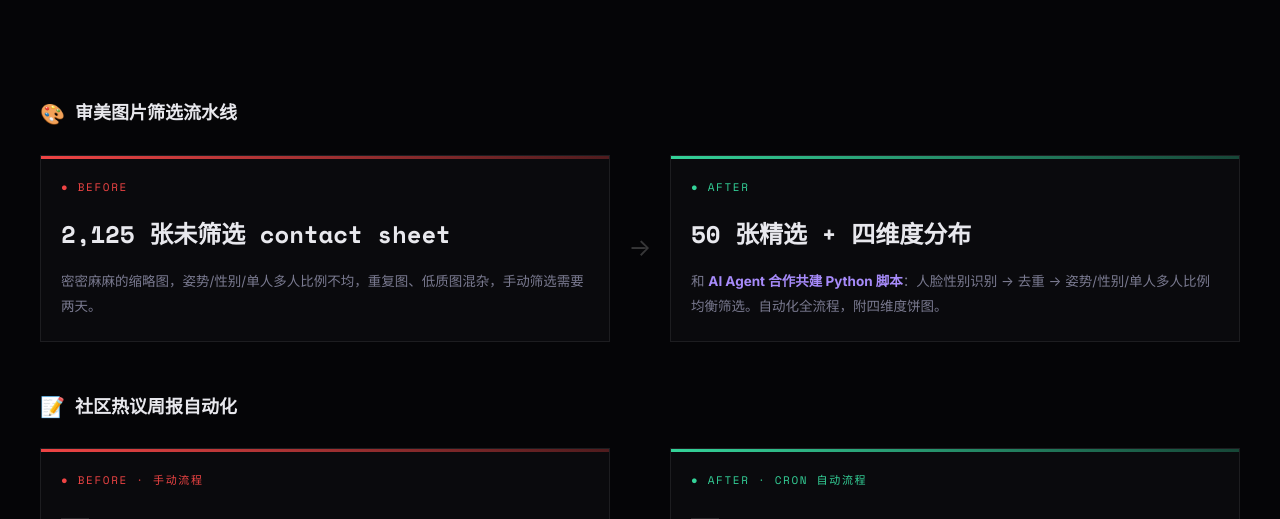
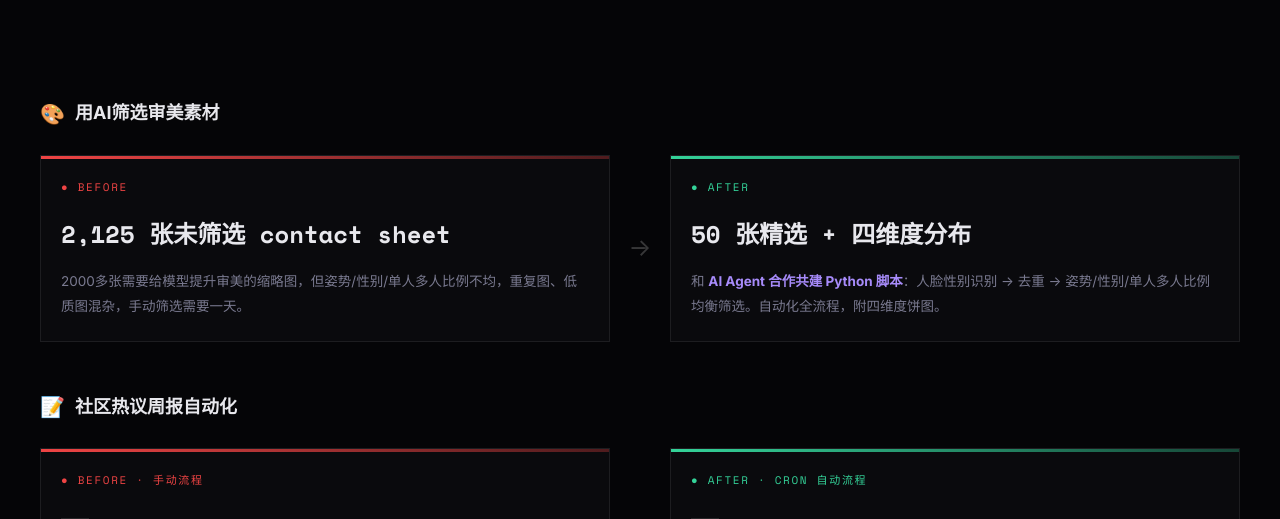
Before and after one commit to yiz679454-oss/limo-builder, a plain HTML site: page index.html in a window 1280 px wide. Shown: the part 1588-2107 px from the top of the page. Drawn offline with nearby package versions, Linux system fonts and the light colour scheme.

Commit message:
fix: update aesthetic filter title and desc

```diff
--- a/index.html
+++ b/index.html
@@ -435,12 +435,12 @@ img{display:block;max-width:100%}
  <div style="margin-top:100px">
   <!-- 审美图片筛选流水线 -->
   <div class="compare-block fade-up">
-   <div class="compare-block-title"><span class="emoji">🎨</span> 审美图片筛选流水线</div>
+   <div class="compare-block-title"><span class="emoji">🎨</span> 用AI筛选审美素材</div>
    <div class="compare-row">
     <div class="compare-col before-col">
      <div class="compare-label before">● BEFORE</div>
      <div class="compare-stat">2,125 张未筛选 contact sheet</div>
-     <p class="compare-text">密密麻麻的缩略图，姿势/性别/单人多人比例不均，重复图、低质图混杂，手动筛选需要两天。</p>
+     <p class="compare-text">2000多张需要给模型提升审美的缩略图，但姿势/性别/单人多人比例不均，重复图、低质图混杂，手动筛选需要一天。</p>
     </div>
     <div class="compare-arrow">→</div>
     <div class="compare-col after-col">
```
